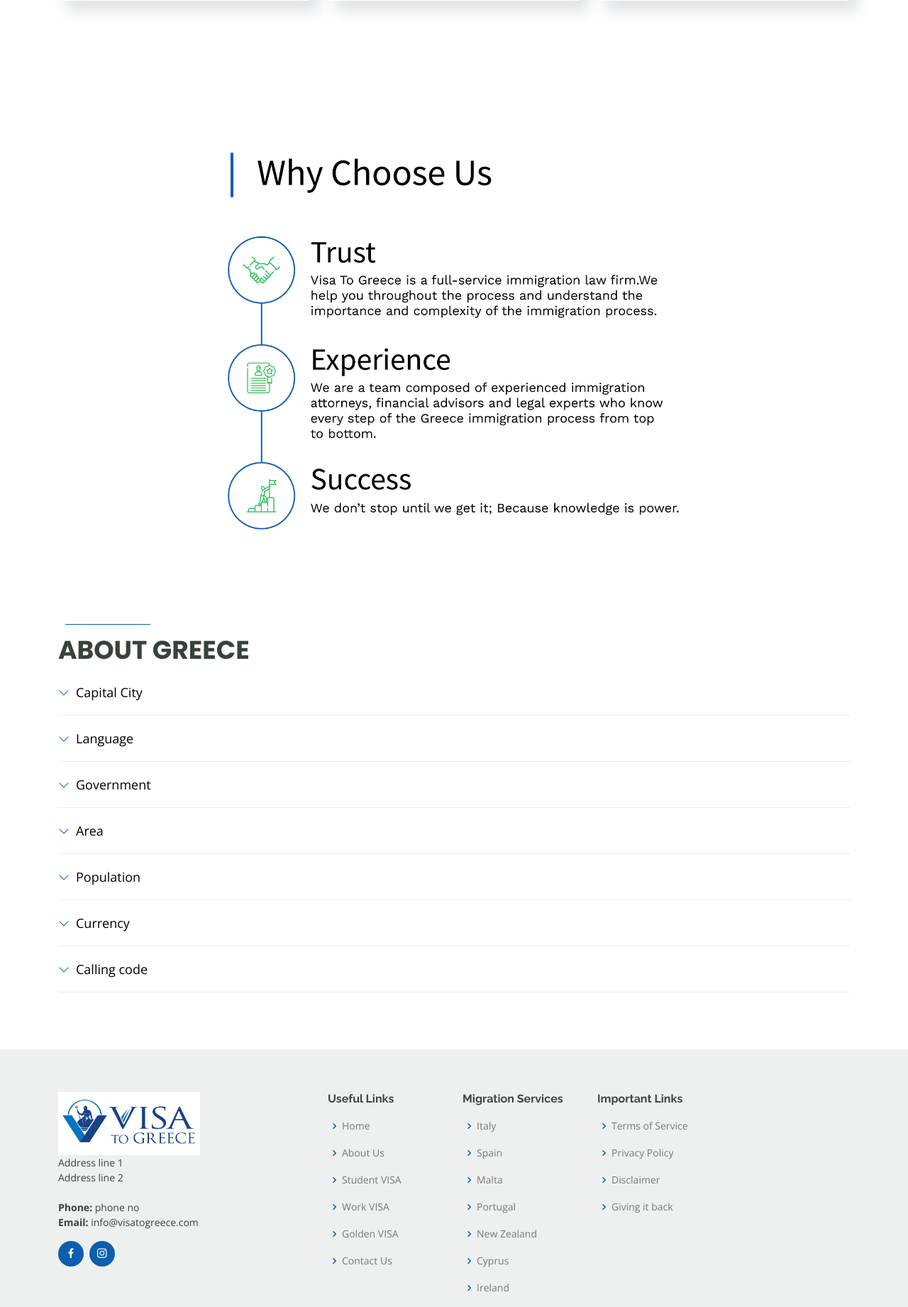
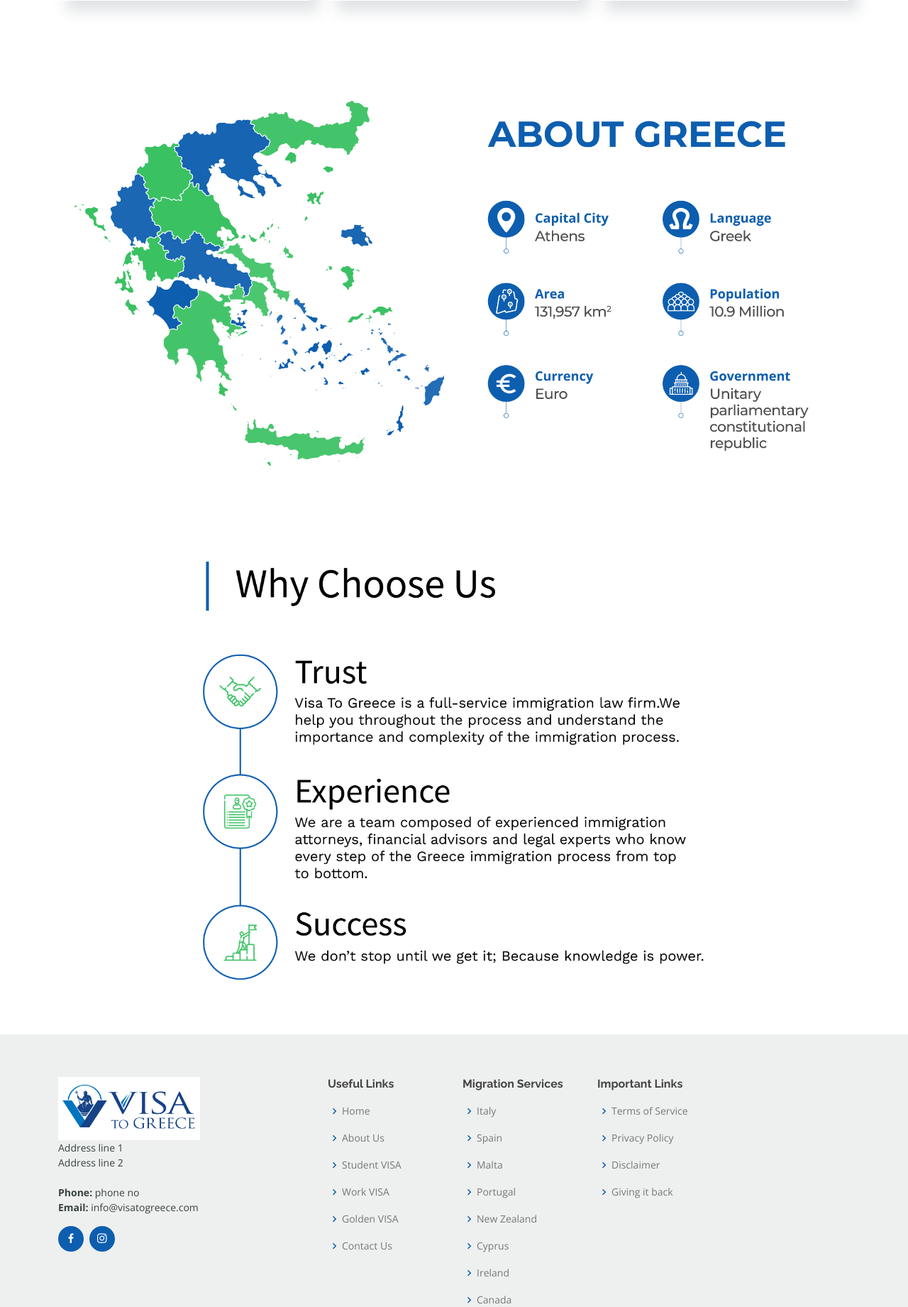
Before and after one commit to Unisight-Technologies/visa-to-greece, a Django app: page / in a window 1280 px wide. Shown: the part 995-2836 px from the top of the page at 71% size. Run offline with Django 3.2, Linux system fonts and the light colour scheme; some libraries are stand-ins or nearby versions.

Commit message:
About us image added

```diff
--- a/Greece_app/templates/index.html
+++ b/Greece_app/templates/index.html
@@ -187,93 +187,24 @@
       </div>
     </section>
     <!-- End Services Section -->
-    <section style="padding-bottom: 0px;">
-      <div class="container" style="text-align: center;">
-        <img src="{% static 'assets/img/whyus.png' %}" alt="" class="img-fluid" style="width: 60%;">
+    <div>
+
+      <div>
+        <div class="container" style="text-align: center;">
+        <!-- <img src="/static/assets/img/home.jpeg" class="img-fluid responsive"  alt=""> -->
+        <img src="{% static 'assets/img/aboutgreece.png' %}" class="img-fluid responsive"  alt="">
+          <!-- <img src="/static/assets/img/home.jpeg" class="img-fluid responsive"  alt=""> -->
+      <br>
       </div>
-    </section>
-     <!-- ======= F.A.Q Section ======= -->
-     <section id="faq" class="faq">
-      <div class="container">
+    </div>
 
-        <div class="section-title" data-aos="zoom-out">
-          <h2></h2>
-          <p>About Greece</p>
-        </div>
-
-        <ul class="faq-list">
-
-          <li>
-            <div data-bs-toggle="collapse" class="collapsed question" href="#faq1"> Capital City <i class="bi bi-chevron-down icon-show"></i><i class="bi bi-chevron-up icon-close"></i></div>
-            <div id="faq1" class="collapse" data-bs-parent=".faq-list">
-              <p>
-                Athens
-              </p>
-            </div>
-          </li>
-
-          <li>
-            <div data-bs-toggle="collapse" href="#faq2" class="collapsed question"> Language <i class="bi bi-chevron-down icon-show"></i><i class="bi bi-chevron-up icon-close"></i></div>
-            <div id="faq2" class="collapse" data-bs-parent=".faq-list">
-              <p>
-                Greek
-              </p>
-            </div>
-          </li>
-
-          <li>
-            <div data-bs-toggle="collapse" href="#faq3" class="collapsed question">Government <i class="bi bi-chevron-down icon-show"></i><i class="bi bi-chevron-up icon-close"></i></div>
-            <div id="faq3" class="collapse" data-bs-parent=".faq-list">
-              <p>
-                Unitary parliamentary constitutional republic
-              </p>
-            </div>
-          </li>
-
-          <li>
-            <div data-bs-toggle="collapse" href="#faq4" class="collapsed question">Area<i class="bi bi-chevron-down icon-show"></i><i class="bi bi-chevron-up icon-close"></i></div>
-            <div id="faq4" class="collapse" data-bs-parent=".faq-list">
-              <p>
-                50,949 square miles / 131,957 square kilometer
-              </p>
-            </div>
-          </li>
-
-          <li>
-            <div data-bs-toggle="collapse" href="#faq5" class="collapsed question">Population<i class="bi bi-chevron-down icon-show"></i><i class="bi bi-chevron-up icon-close"></i></div>
-            <div id="faq5" class="collapse" data-bs-parent=".faq-list">
-              <p>
-                10.9 million
-              </p>
-            </div>
-          </li>
-
-          <li>
-            <div data-bs-toggle="collapse" href="#faq6" class="collapsed question">Currency<i class="bi bi-chevron-down icon-show"></i><i class="bi bi-chevron-up icon-close"></i></div>
-            <div id="faq6" class="collapse" data-bs-parent=".faq-list">
-              <p>
-                Euro
-              </p>
-            </div>
-          </li>
-
-          <li>
-            <div data-bs-toggle="collapse" href="#faq7" class="collapsed question">Calling code<i class="bi bi-chevron-down icon-show"></i><i class="bi bi-chevron-up icon-close"></i></div>
-            <div id="faq7" class="collapse" data-bs-parent=".faq-list">
-              <p>
-                +30
-              </p>
-            </div>
-
-
-          </li>
-
-        </ul>
-
-      </div>
-    </section>
-
-    <!-- End F.A.Q Section -->
+      <div class="container" style="text-align: center;" id="whyus">
+      <!-- <img src="/static/assets/img/home.jpeg" class="img-fluid responsive"  alt=""> -->
+      <img src="{% static 'assets/img/whyus.png' %}" class="img-fluid responsive"  alt="">
+        <!-- <img src="/static/assets/img/home.jpeg" class="img-fluid responsive"  alt=""> -->
+    <br>
+    </div>
+  </div>
 
     </main>
 
--- a/static/assets/css/style.css
+++ b/static/assets/css/style.css
@@ -25,6 +25,15 @@ a:hover {
 
 h1, h2, h3, h4, h5, h6 {
   font-family: "Raleway", sans-serif;
+}
+
+#whyus{
+  width: 60%;
+}
+@media screen and (max-width: 600px) {
+  #whyus{
+    width: 100%;
+  }
 }
 
 /*--------------------------------------------------------------
```
Also changed, not shown: Greece_app/static/assets/css/style.css (+9 -0 lines), Greece_app/static/assets/img/aboutgreece.png (added), static/assets/img/aboutgreece.png (added).
